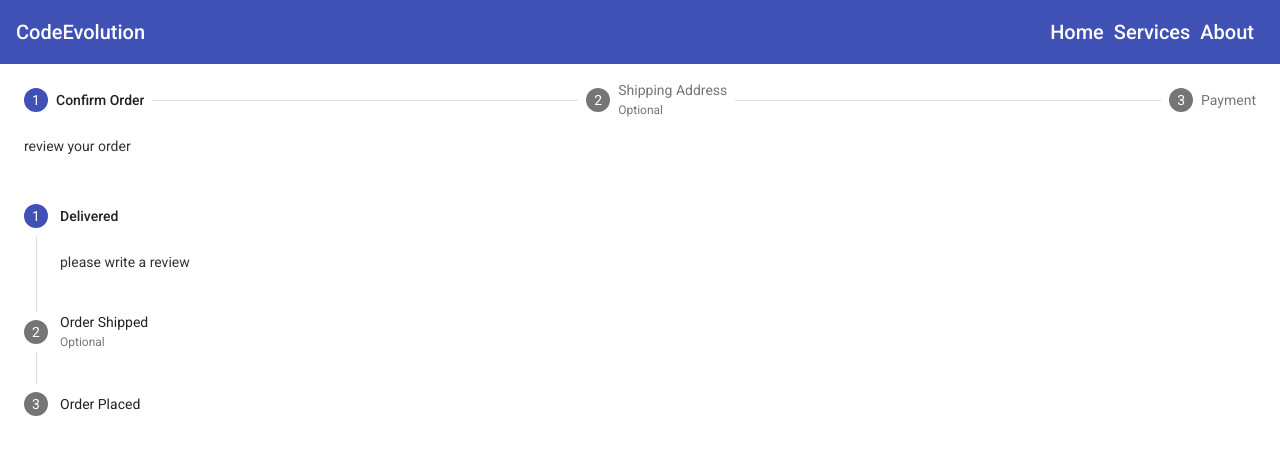
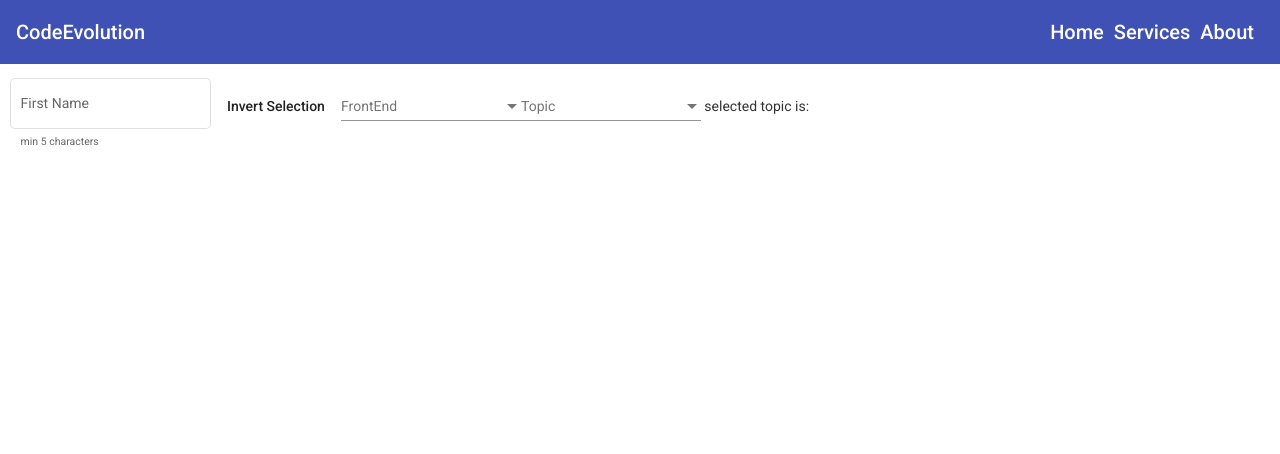
Before and after one commit to shivrajpro/angular-practice, an Angular app: page / in a window 1280 px wide. Shown: the top 454 px of the page. Built offline with nearby package versions, Linux system fonts and the light colour scheme.

Commit message:
mat select

```diff
--- a/src/app/app.component.html
+++ b/src/app/app.component.html
@@ -138,7 +138,7 @@
 
 <!-- toolbar -->
 <div *ngIf="showElements.toolbar">
-  <mat-toolbar color="primary" class="mat-navbar" >
+  <mat-toolbar color="primary" class="mat-navbar">
     <div>CodeEvolution</div>
     <div>
       <span>Home</span>
@@ -156,7 +156,8 @@
   <button (click)="sidenav.toggle()">toggle</button>
   <mat-sidenav-container>
     <!-- mode = "over/push/side" -->
-    <mat-sidenav (opened)="log('opened')" (closed)="log('closed')" #sidenav mode="side" [opened]="sideNavOpened">sidenav</mat-sidenav>
+    <mat-sidenav (opened)="log('opened')" (closed)="log('closed')" #sidenav mode="side" [opened]="sideNavOpened">sidenav
+    </mat-sidenav>
     <mat-sidenav-content>content</mat-sidenav-content>
   </mat-sidenav-container>
 </div>
@@ -176,22 +177,18 @@
   </mat-menu>
 
   <mat-menu #lazyMenu="matMenu">
-    <ng-template matMenuContent let-name="name" let-hobby="hobby" >
+    <ng-template matMenuContent let-name="name" let-hobby="hobby">
       <button mat-menu-item>Settings</button>
       <button mat-menu-item>Hobby is {{hobby}} </button>
       <button mat-menu-item>Log out {{name}} </button>
     </ng-template>
   </mat-menu>
 
-  <button mat-raised-button
-  [matMenuTriggerData]="{'name':'Vishwas', 'hobby':'Cricket'}"
-  [matMenuTriggerFor]="lazyMenu">
+  <button mat-raised-button [matMenuTriggerData]="{'name':'Vishwas', 'hobby':'Cricket'}" [matMenuTriggerFor]="lazyMenu">
     Vishwas
   </button>
-  <button mat-raised-button
-  [matMenuTriggerFor]="lazyMenu"
-  [matMenuTriggerData]="{'name':'CodeEvolution', 'hobby':'Football'}"
-  >
+  <button mat-raised-button [matMenuTriggerFor]="lazyMenu"
+    [matMenuTriggerData]="{'name':'CodeEvolution', 'hobby':'Football'}">
     CodeEvolution
   </button>
 </div>
@@ -200,7 +197,7 @@
 <div *ngIf="showElements.gridList">
   <!-- <mat-grid-list cols="2" gutterSize="4" rowHeight="fit" style="height:200px" > -->
   <!-- <mat-grid-list cols="2" gutterSize="4" rowHeight="200px" style="height:200px" > -->
-  <mat-grid-list cols="2" gutterSize="4" rowHeight="2:1" style="height:200px" >
+  <mat-grid-list cols="2" gutterSize="4" rowHeight="2:1" style="height:200px">
     <!-- colspan should not exceed cols -->
     <!-- <mat-grid-tile colspan="2" >tile 1</mat-grid-tile> -->
     <!-- <mat-grid-tile rowspan="2" >tile 1</mat-grid-tile> -->
@@ -242,42 +239,80 @@
   <mat-card>
     <mat-card-title>Card Title</mat-card-title>
     <mat-card-content>add some content in the card</mat-card-content>
-    <mat-card-actions align="end" >
+    <mat-card-actions align="end">
       <button mat-flat-button>Login</button>
     </mat-card-actions>
   </mat-card>
 </div>
 
 <!-- tabs -->
-<div *ngIf="showElements.tabs" >
+<div *ngIf="showElements.tabs">
   <mat-tab-group #tabRef (selectedTabChange)="log(tabRef)">
-    <mat-tab label="Angular" >Angular Content</mat-tab>
-    <mat-tab label="React" >React Content</mat-tab>
-    <mat-tab label="Vue" >Vue Content</mat-tab>
+    <mat-tab label="Angular">Angular Content</mat-tab>
+    <mat-tab label="React">React Content</mat-tab>
+    <mat-tab label="Vue">Vue Content</mat-tab>
   </mat-tab-group>
 </div>
 
 <!-- stepper -->
 <div *ngIf="showElements.stepper">
   <mat-horizontal-stepper linear>
-    <mat-step completed="true" label="Confirm Order" >review your order</mat-step>
-    <mat-step completed="false" optional label="Shipping Address" >enter your address
+    <mat-step completed="true" label="Confirm Order">review your order</mat-step>
+    <mat-step completed="false" optional label="Shipping Address">enter your address
       <div>
         <button mat-flat-button matStepperPrevious>Prev</button>
         <button mat-flat-button matStepperNext>Next</button>
       </div>
     </mat-step>
-    <mat-step completed="false" label="Payment" >complete your payment</mat-step>
+    <mat-step completed="false" label="Payment">complete your payment</mat-step>
   </mat-horizontal-stepper>
 
   <mat-vertical-stepper>
-    <mat-step completed="true" label="Delivered" >please write a review</mat-step>
-    <mat-step completed="false" optional label="Order Shipped" >order has left
+    <mat-step completed="true" label="Delivered">please write a review</mat-step>
+    <mat-step completed="false" optional label="Order Shipped">order has left
       <div>
         <button mat-flat-button matStepperPrevious>Prev</button>
         <button mat-flat-button matStepperNext>Next</button>
       </div>
     </mat-step>
-    <mat-step completed="false" label="Order Placed" >your order is confirmed</mat-step>
+    <mat-step completed="false" label="Order Placed">your order is confirmed</mat-step>
   </mat-vertical-stepper>
 </div>
+
+<!-- form and input -->
+<div *ngIf="showElements.formField" style="margin:10px">
+  <!-- floatLabel="auto, always, never" -->
+  <!-- appearance="legacy, standard, fill, outline" -->
+  <mat-form-field floatLabel="auto" hideRequiredMarker appearance="outline">
+    <mat-label>First Name</mat-label>
+    <input matInput required />
+    <mat-hint>min 5 characters</mat-hint>
+  </mat-form-field>
+
+  <!-- <button mat-flat-button (click)="selectedValue=['angular','react']" >Select Angular and React</button> -->
+  <button mat-flat-button (click)="invertUISkills()" >Invert Selection</button>
+  <mat-form-field>
+    <mat-label>FrontEnd</mat-label>
+    <mat-select multiple [(value)]="selectedUISkills" (selectionChange)="uiSelectionChanged(selectedUISkills)" >
+      <mat-option value="angular">Angular</mat-option>
+      <mat-option value="react">React</mat-option>
+      <mat-option value="vue">Vue</mat-option>
+    </mat-select>
+  </mat-form-field>
+  <mat-form-field>
+    <mat-label>Topic</mat-label>
+    <mat-select [(value)]="selectedValue" multiple (selectionChange)="log(selectedValue)">
+      <mat-option value="none">None</mat-option>
+      <mat-optgroup label="Web" >
+        <mat-option value="angular">Angular</mat-option>
+        <mat-option value="react">React</mat-option>
+        <mat-option value="vue">Vue</mat-option>
+      </mat-optgroup>
+      <mat-optgroup label="mobile">
+        <mat-option value="ionic">Ionic</mat-option>
+        <mat-option value="react native">React Native</mat-option>
+      </mat-optgroup>
+    </mat-select>
+  </mat-form-field>
+  selected topic is:{{selectedValue}}
+</div>
--- a/src/app/app.component.ts
+++ b/src/app/app.component.ts
@@ -8,6 +8,8 @@ import { Component, OnInit } from '@angular/core';
 export class AppComponent implements OnInit{
   title: string = 'Angular Material';
 
+  allUISkills = ["angular","react","vue"];
+  selectedUISkills = [];
   sideNavOpened = false;
 
   showElements = {
@@ -24,7 +26,8 @@ export class AppComponent implements OnInit{
     "expansion":false,
     "card":false,
     "tabs":false,
-    "stepper":true
+    "stepper":false,
+    "formField":true
   }
 
   constructor(){}
@@ -35,4 +38,21 @@ export class AppComponent implements OnInit{
   log(state){
     console.log('>> ',state);
   }
+
+  uiSelectionChanged(selectedValues){
+    console.log('>> ',selectedValues);
+
+  }
+
+  invertUISkills(){
+    const newSelectedSkills = [];
+
+    for (const skill of this.allUISkills) {
+      if(this.selectedUISkills.indexOf(skill) === -1)
+        newSelectedSkills.push(skill);
+    }
+
+    this.selectedUISkills = newSelectedSkills.slice();
+    console.log('>>selectedUISkills',this.selectedUISkills);
+  }
 }
--- a/src/app/material/material.module.ts
+++ b/src/app/material/material.module.ts
@@ -12,8 +12,14 @@ import { MatSidenavModule } from "@angular/material/sidenav";
 import { MatToolbarModule } from "@angular/material/toolbar";
 import { MatTabsModule } from "@angular/material/tabs";
 import { MatStepperModule } from "@angular/material/stepper";
+import { MatFormFieldModule } from "@angular/material/form-field";
+import { MatInputModule } from "@angular/material/input";
+import { MatSelectModule } from "@angular/material/select";
 
 const MaterialComponents = [
+  MatSelectModule,
+  MatFormFieldModule,
+  MatInputModule,
   MatStepperModule,
   MatButtonModule,
   MatButtonToggleModule,
```
